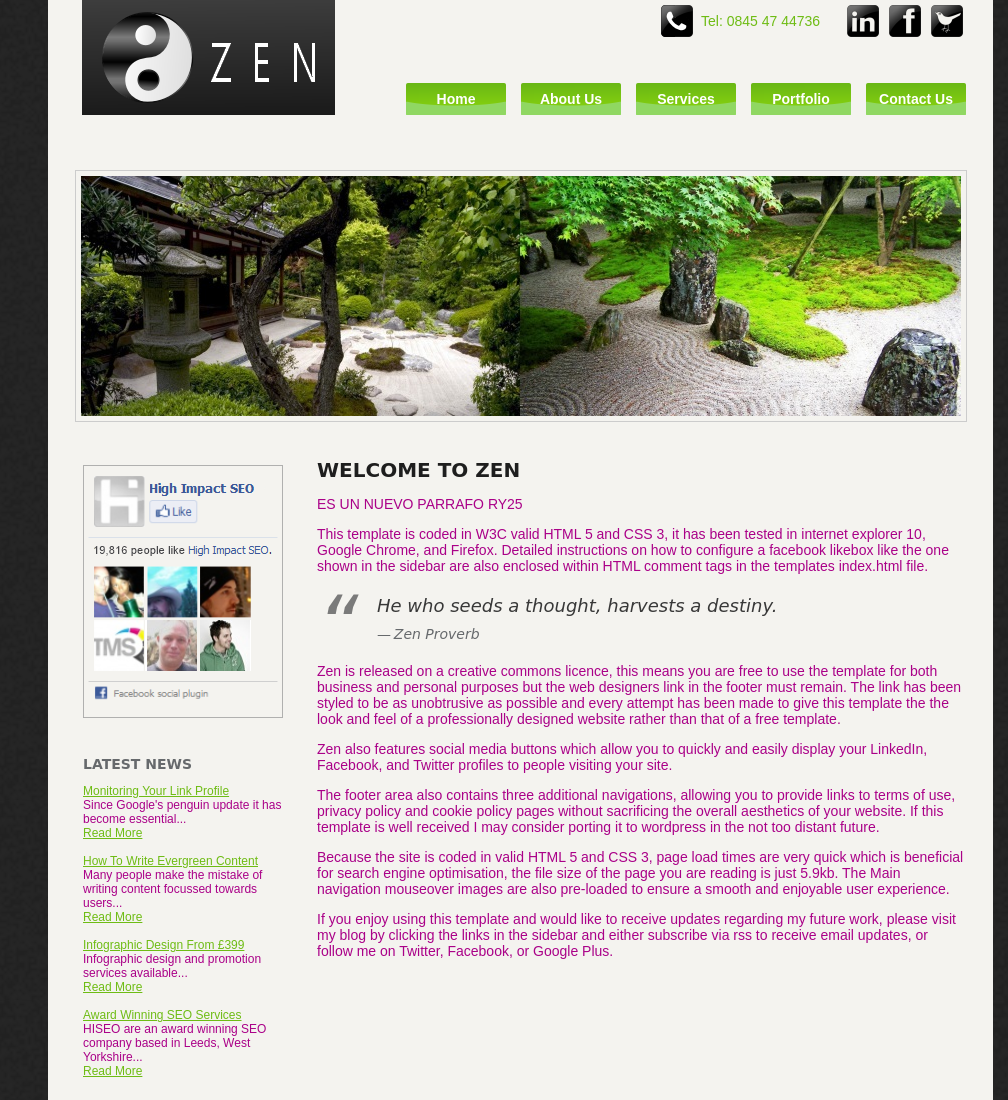
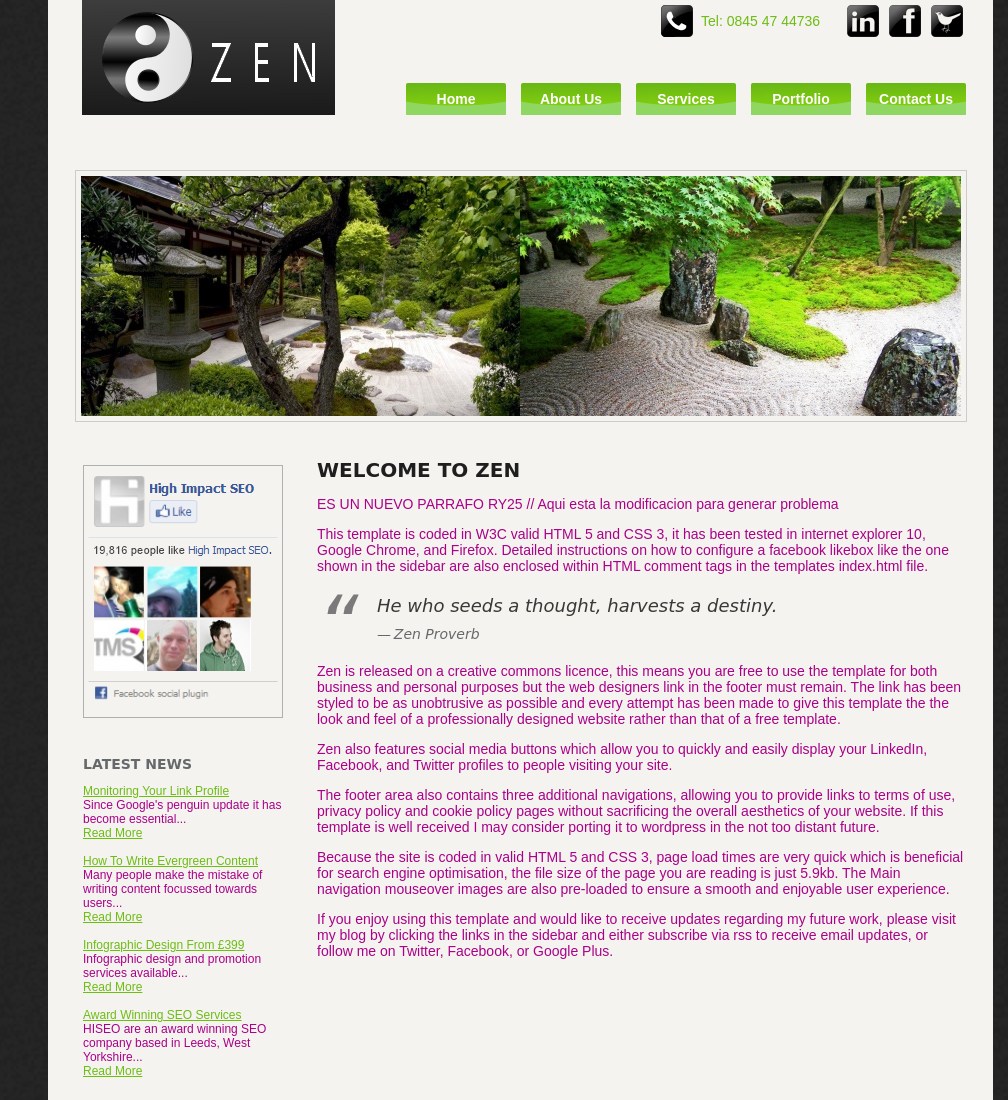
Before and after one commit to YuliiaRadionova/yakuza-ry25, a plain HTML site: page index.html in a window 1280 px wide. Shown: the top 1100 px of the page, without its empty margins (272-1280 px from the left). Drawn offline with Linux system fonts and the light colour scheme; a web font is replaced by a local one.

Commit message:
Añadir modificaciones desde main para conflicto

```diff
--- a/index.html
+++ b/index.html
@@ -36,7 +36,7 @@
 <div class="main">
 <h1>Welcome To ZEN</h1>
 <p>
-ES UN NUEVO PARRAFO RY25
+ES UN NUEVO PARRAFO RY25 // Aqui esta la modificacion para generar problema
 <p/>
 <p>This template is coded in W3C valid HTML 5 and CSS 3, it has been tested in internet explorer 10, Google Chrome, and Firefox. Detailed instructions on how to configure a facebook likebox like the one shown in the sidebar are also enclosed within HTML comment tags in the templates index.html file.</p>
 <blockquote>He who seeds a thought, harvests a destiny.<cite>Zen Proverb</cite></blockquote>
```
